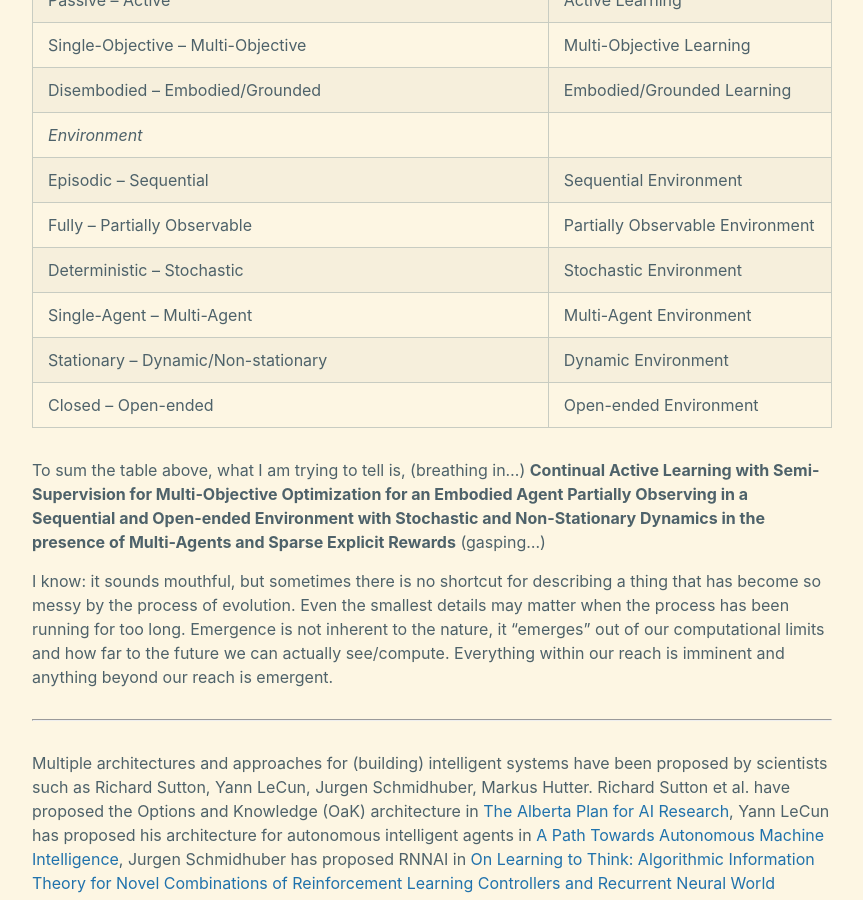
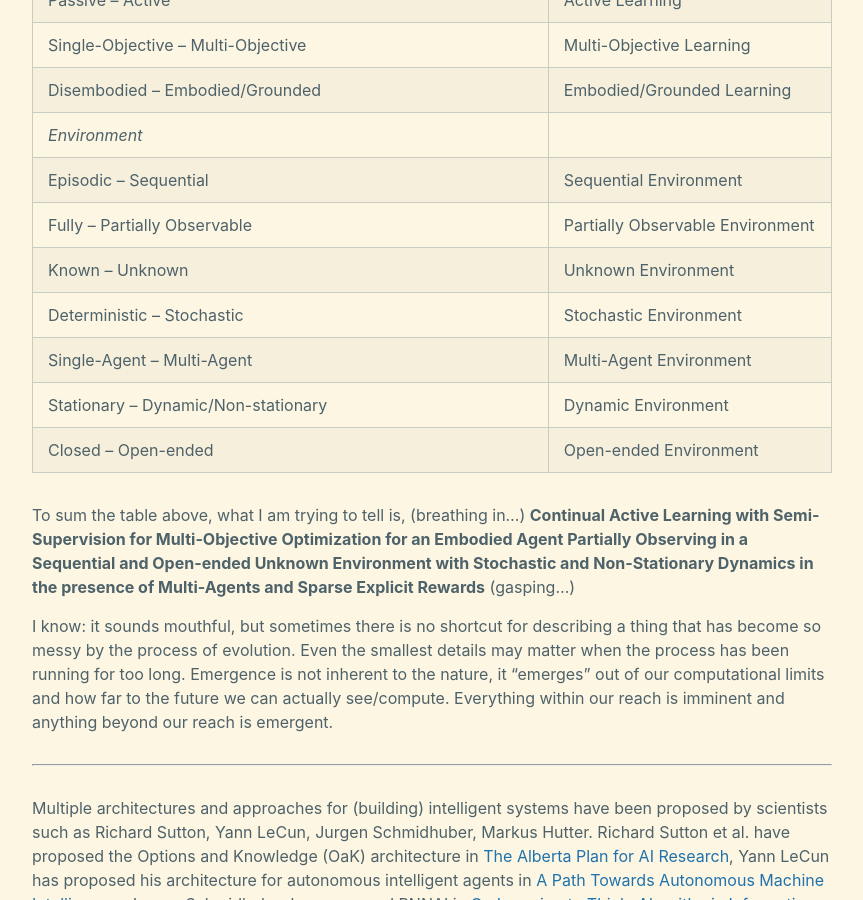
Before and after one commit to AliKhudiyev/alikhudiyev.github.io, a Jekyll site: the page built from _posts/2026-06-20-building-ai-2.md, in a window 1280 px wide and 900 px high, scrolled down 607 px. Shown: the whole window, without its empty margins (208-1071 px from the left). Built offline with Jekyll 4.4.1, drawn with Linux system fonts in a browser that asks for light colours; nearby versions of some CDN libraries.

Commit message:
updated blog post

```diff
--- a/_posts/2026-06-20-building-ai-2.md
+++ b/_posts/2026-06-20-building-ai-2.md
@@ -28,6 +28,7 @@ ado, let me get right into it.
 | *Environment*                          |
 | Episodic -- Sequential                 |Sequential Environment|
 | Fully -- Partially Observable          |Partially Observable Environment|
+| Known -- Unknown                       |Unknown Environment|
 | Deterministic -- Stochastic            |Stochastic Environment|
 | Single-Agent -- Multi-Agent            |Multi-Agent Environment|
 | Stationary -- Dynamic/Non-stationary   |Dynamic Environment|
@@ -36,7 +37,7 @@ ado, let me get right into it.
 To sum the table above, what I am trying to tell is, (breathing in...)
 **Continual Active Learning with Semi-Supervision for Multi-Objective
 Optimization for an Embodied Agent Partially Observing in a Sequential
-and Open-ended Environment with Stochastic and Non-Stationary Dynamics
+and Open-ended Unknown Environment with Stochastic and Non-Stationary Dynamics
 in the presence of Multi-Agents and Sparse Explicit Rewards**
 (gasping...)
 
```
